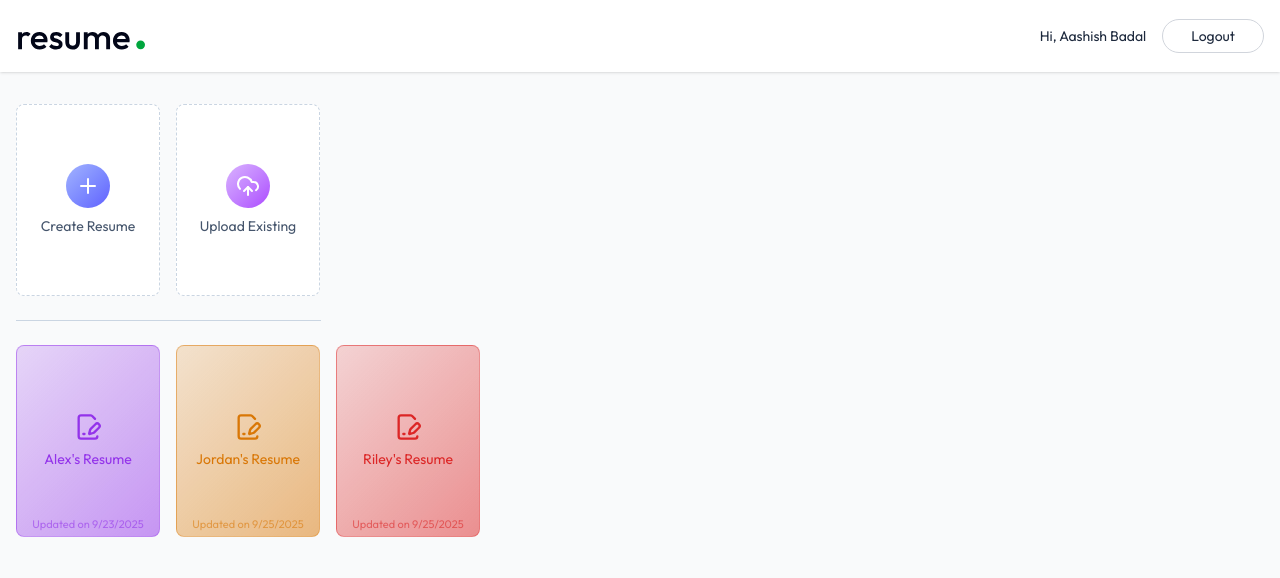
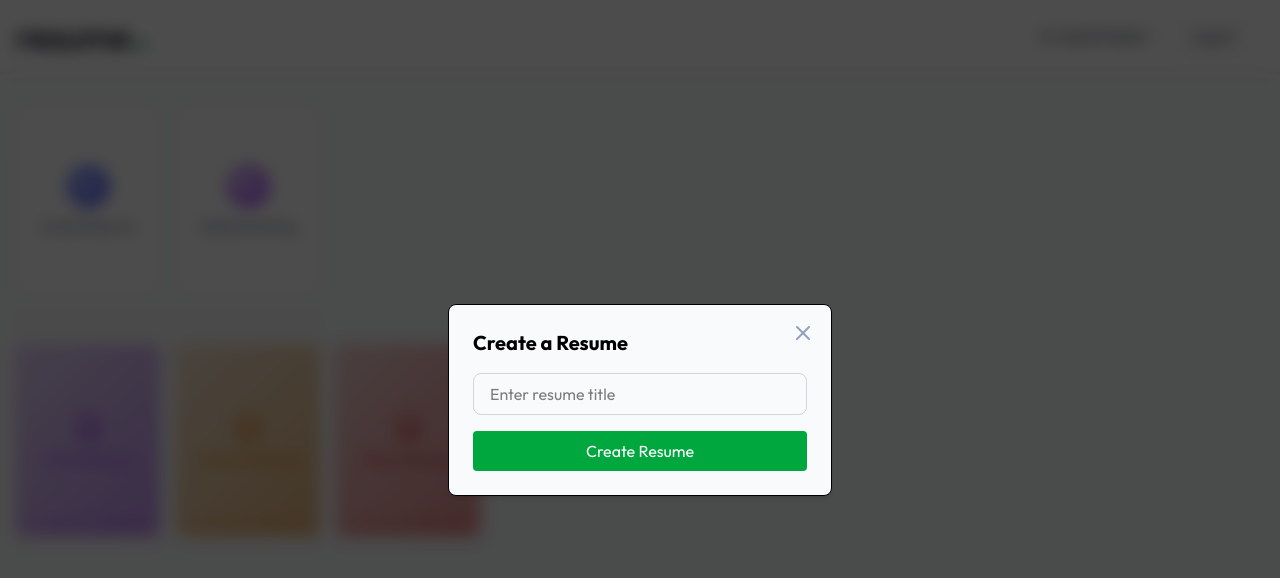
Before and after one commit to AashishBadal/Resume-Builder, a React (Vite) app: page /app in a window 1280 px wide. Both pictures are taken after a click on the button "Create Resume". Shown: the top 578 px of the page. Built offline with nearby package versions, Linux system fonts and the light colour scheme; a web font is replaced by a local one.

Commit message:
added functionality to create resume button

```diff
--- a/src/index.css
+++ b/src/index.css
@@ -10,4 +10,10 @@
    button{
       @apply cursor-pointer;
    }
+   input:not([type="checkbox"]){
+      @apply outline-none focus:ring border border-gray-300 focus:ring-blue-500 focus:border-blue-500 rounded-lg;
+   }
+   textarea{
+      @apply outline-none focus:ring border border-gray-300 focus:ring-blue-500 focus:border-blue-500 rounded-lg resize-none;
+   }
 }
--- a/src/pages/Dashboard.jsx
+++ b/src/pages/Dashboard.jsx
@@ -1,10 +1,23 @@
-import { FilePenLineIcon, Pencil, Plus, Trash, UploadCloud } from 'lucide-react'
+import { FilePenLineIcon, Pencil, Plus, Trash, UploadCloud, XIcon } from 'lucide-react'
 import React, { useEffect, useState } from 'react'
 import { dummyResumeData } from '../assets/assets'
+import { useNavigate } from 'react-router-dom'
 
 const Dashboard = () => {
   const colors = ["#9333ea", "#d97706", "#dc2626", "#0284c7", "#16a34a"]
   const [allResumes, setAllResumes] = useState([])
+  const [showCreateResume, setShowCreateResume] = useState(false)
+  const [showUploadResume, setShowUploadResume] = useState(false)
+  const [title, setTitle] = useState('')
+  const [resume, setResume] = useState(null)
+  const [editResumeId, setEditResumeId] = useState(null)
+  const navigate = useNavigate();
+
+  const createResume=async(event)=>{
+    event.preventDefault()
+    setShowCreateResume(false)
+    navigate(`/app/builder/res123`)
+  }
 
   useEffect(() => {
     setAllResumes(dummyResumeData)
@@ -17,7 +30,7 @@
       </p>
 
       <div className='flex gap-4'>
-        <button className='w-full bg-white sm:max-w-36 h-48 flex flex-col items-center justify-center rounded-lg gap-2 text-slate-600 border border-dashed border-slate-300 group hover:border-indigo-500 hover:shadow-lg transition-all duration-300 cursor-pointer'>
+        <button onClick={()=>setShowCreateResume(true)} className='w-full bg-white sm:max-w-36 h-48 flex flex-col items-center justify-center rounded-lg gap-2 text-slate-600 border border-dashed border-slate-300 group hover:border-indigo-500 hover:shadow-lg transition-all duration-300 cursor-pointer'>
           <Plus className='size-11 transition-all duration-300 p-2.5 bg-gradient-to-br from-indigo-300 to-indigo-500 text-white rounded-full' />
           <p className='text-sm group-hover:text-indigo-600 transition-all duration-300'>Create Resume</p>
         </button>
@@ -56,6 +69,24 @@
           )
         })}
       </div>
+
+      <div>
+        {
+          showCreateResume && (
+            <form onSubmit={createResume} onClick={()=>setShowCreateResume(false)} className='fixed inset-0 bg-black/70 backdrop-blur bg-opacity-50 z-10 flex items-center justify-center'>
+              <div onClick={e=>e.stopPropagation()} className='relative bg-slate-50 border shadow-md rounded-lg w-full max-w-sm p-6'>
+                <h2 className='text-xl font-bold mb-4'>
+                  Create a Resume
+                </h2>
+                <input type="text" placeholder='Enter resume title' className='w-full px-4 py-2 mb-4 focus:border-green-600 ring-green-600' required/>
+              <button className='w-full py-2 bg-green-600 text-white rounded hover:bg-green-700 transition-colors'>Create Resume</button>
+              <XIcon className='absolute top-4 right-4 text-slate-400 hover:text-slate-600 cursor-pointer transition-colors' onClick={()=>{setShowCreateResume(false); setTitle('') }}/>
+              </div>
+
+            </form>
+          )
+        }
+      </div>
     </div>
   )
 }
```
